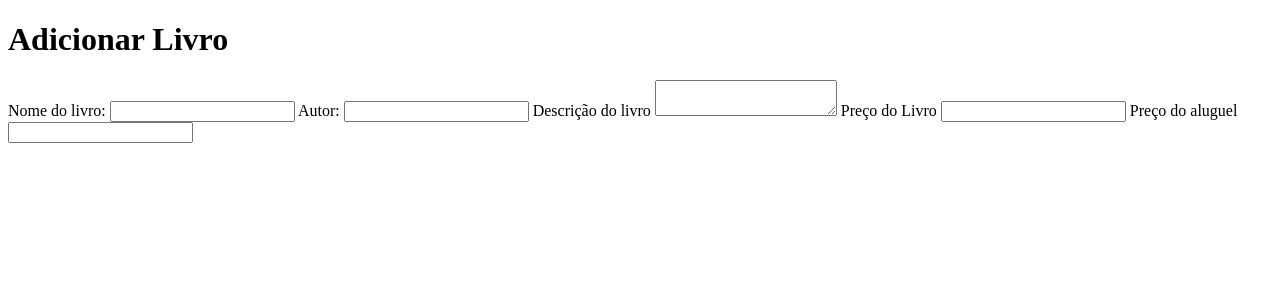
After one commit to Lucas-Geremias/BibliotecaPython, a Flask app: template templates/adicionar.html in a window 1280 px wide. The commit adds this page. Shown: the top 300 px of the page. Run offline with Flask 3, Linux system fonts and the light colour scheme; the template is opened without the code that fills it, so the values that code supplies are empty.

Commit message:
pagina adicionar

```diff
--- /dev/null
+++ b/templates/adicionar.html
@@ -0,0 +1,29 @@
+<!DOCTYPE html>
+<html lang="en">
+<head>
+  <meta charset="UTF-8">
+  <meta name="viewport" content="width=device-width, initial-scale=1.0">
+  <title>Document</title>
+</head>
+<body>
+  <h1>Adicionar Livro</h1>
+<form action="">
+<label for="">Nome do livro: </label>
+<input type="text" name="" id="">
+<label for="">Autor:</label>
+<input type="text" name="" id="">
+<label for="">Descrição do livro</label>
+<textarea name="" id=""></textarea>
+
+<label for="">Preço do Livro</label>
+<input type="number" name="" id="">
+<label for="">Preço do aluguel</label>
+<input type="number" name="" id="">
+
+</form>
+
+
+
+
+</body>
+</html>
--- a/templates/index.html
+++ b/templates/index.html
@@ -10,7 +10,7 @@
 <body>
    <header>
    <ul>
-    <li><a href="">Novo livro</a></li>
+    <li><a href="adicionar.html">Novo livro</a></li>
     <li><a href=""><i class="fa-solid fa-heart"></i></a></li>
     <li><a href="">Login/Cadastro</a></li>
    </ul>
```
